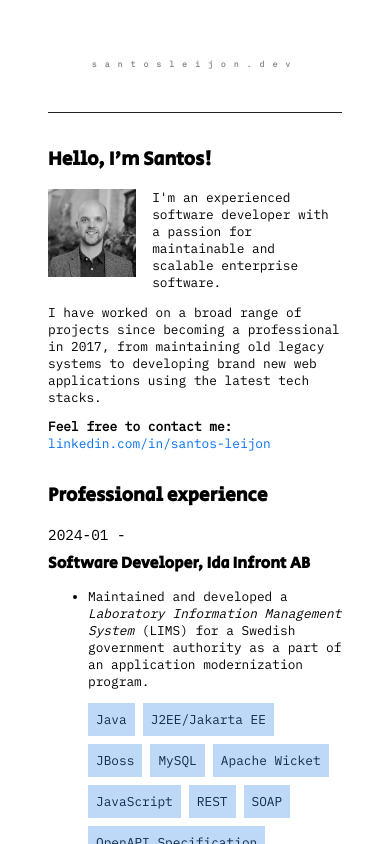
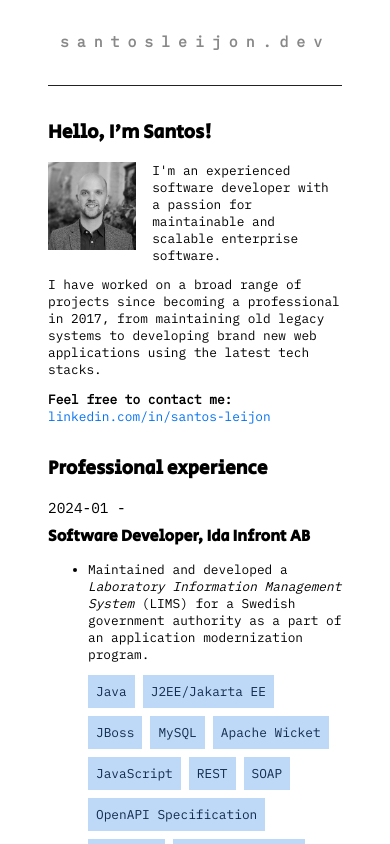
Before and after one commit to santosleijon/santosleijon-dev, a Next.js app: page / in a window 390 px wide. Shown: the top 844 px of the page. Built offline with nearby package versions, Linux system fonts and the light colour scheme.

Commit message:
Increase title size on small screens

```diff
--- a/styles/Home.module.css
+++ b/styles/Home.module.css
@@ -11,14 +11,12 @@
 }
 
 .title {
-  margin: 0;
   text-align: center;
   letter-spacing: 0.5rem;
-  line-height: 4rem;
-  font-size: 2.1vw;
+  font-size: 3.8vw;
   word-wrap: break-word;
-  padding-bottom: 1rem;
-  margin-bottom: 1rem;
+  padding-bottom: 4vh;
+  margin: 0 0 1rem;
   border-bottom: 1px solid #222;
 }
 .title a {
```
